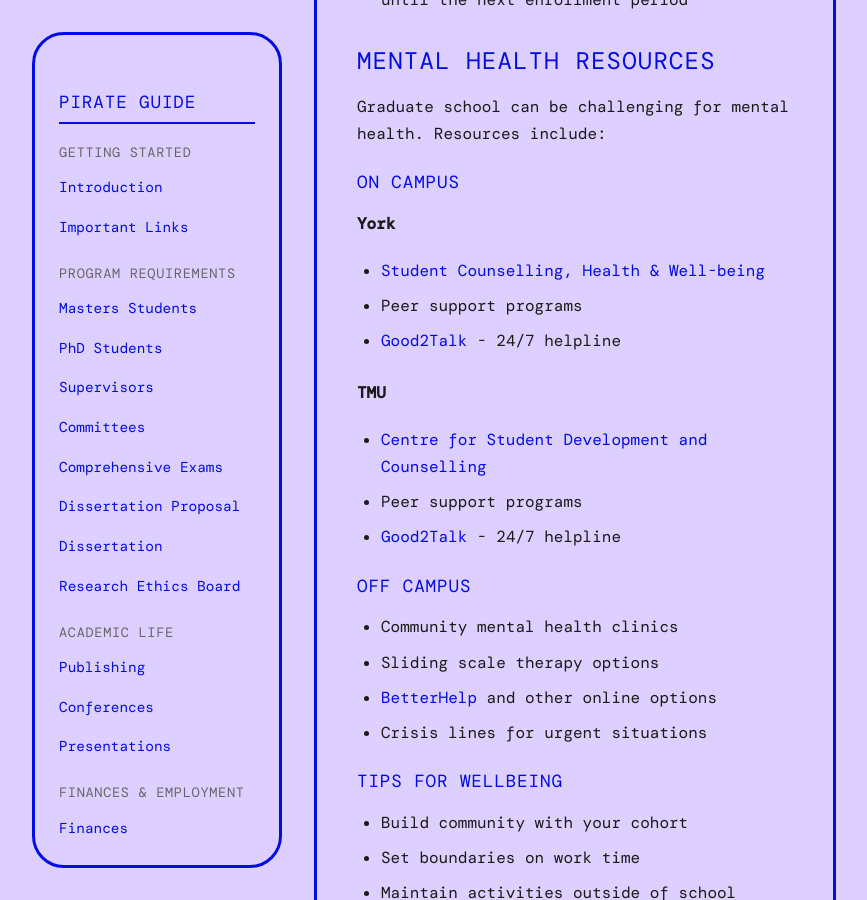
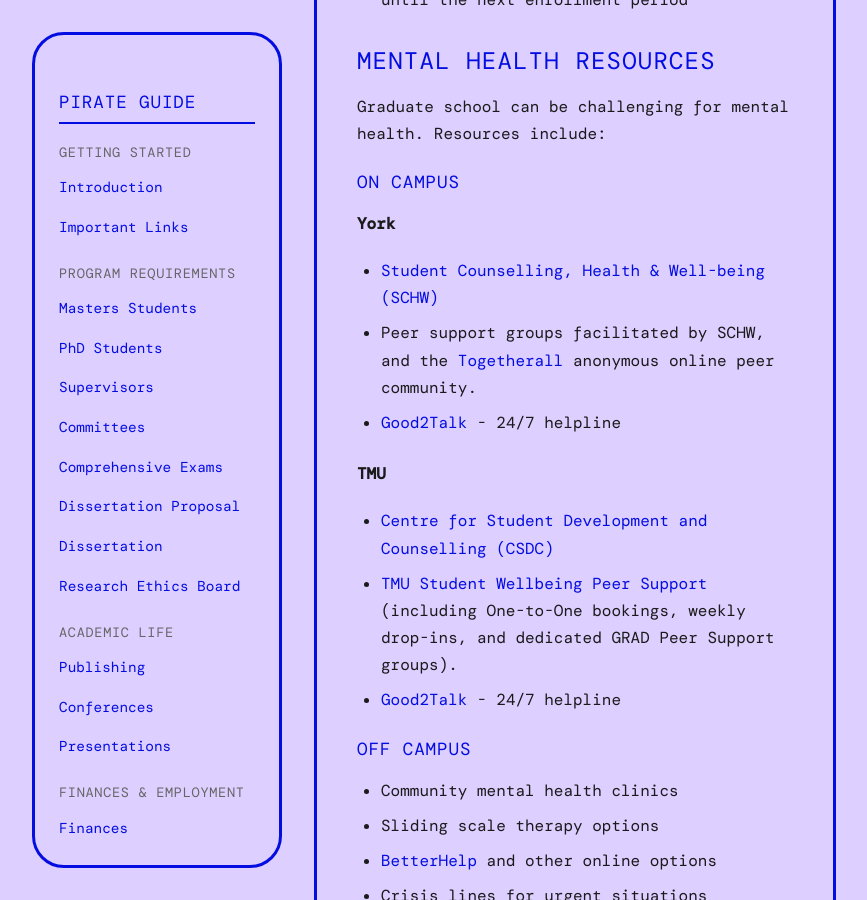
Before and after one commit to iowyth/sorce, a Jekyll site: the page built from _wiki/healthcare.md, in a window 1280 px wide and 900 px high, scrolled down 2869 px. Shown: the whole window, without its empty margins (206-1073 px from the left). Built offline with Jekyll 4.4.1, drawn with Linux system fonts in a browser that asks for light colours; some web fonts are replaced; comment, search, counter and statistics services are not loaded.

Commit message:
Update healthcare page with specific peer support programs at York and TMU

```diff
--- a/_wiki/healthcare.md
+++ b/_wiki/healthcare.md
@@ -65,13 +65,13 @@
 ### On Campus
 
 **York**
-- [Student Counselling, Health & Well-being](https://counselling.students.yorku.ca/)
-- Peer support programs
+- [Student Counselling, Health & Well-being (SCHW)](https://counselling.students.yorku.ca/)
+- Peer support groups facilitated by SCHW, and the [Togetherall](https://togetherall.com/) anonymous online peer community.
 - [Good2Talk](https://good2talk.ca/) - 24/7 helpline
 
 **TMU**
-- [Centre for Student Development and Counselling](https://www.torontomu.ca/student-wellbeing/counselling/)
-- Peer support programs
+- [Centre for Student Development and Counselling (CSDC)](https://www.torontomu.ca/student-wellbeing/counselling/)
+- [TMU Student Wellbeing Peer Support](https://www.torontomu.ca/student-wellbeing/health-promotion/peer-support/) (including One-to-One bookings, weekly drop-ins, and dedicated GRAD Peer Support groups).
 - [Good2Talk](https://good2talk.ca/) - 24/7 helpline
 
 ### Off Campus
```
